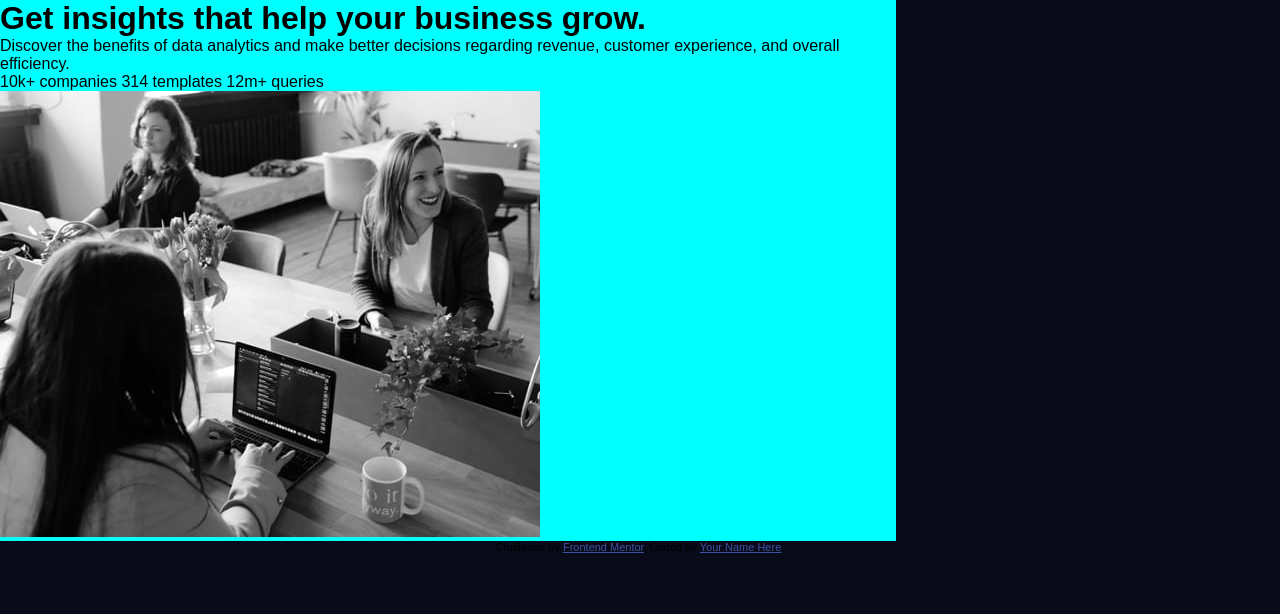
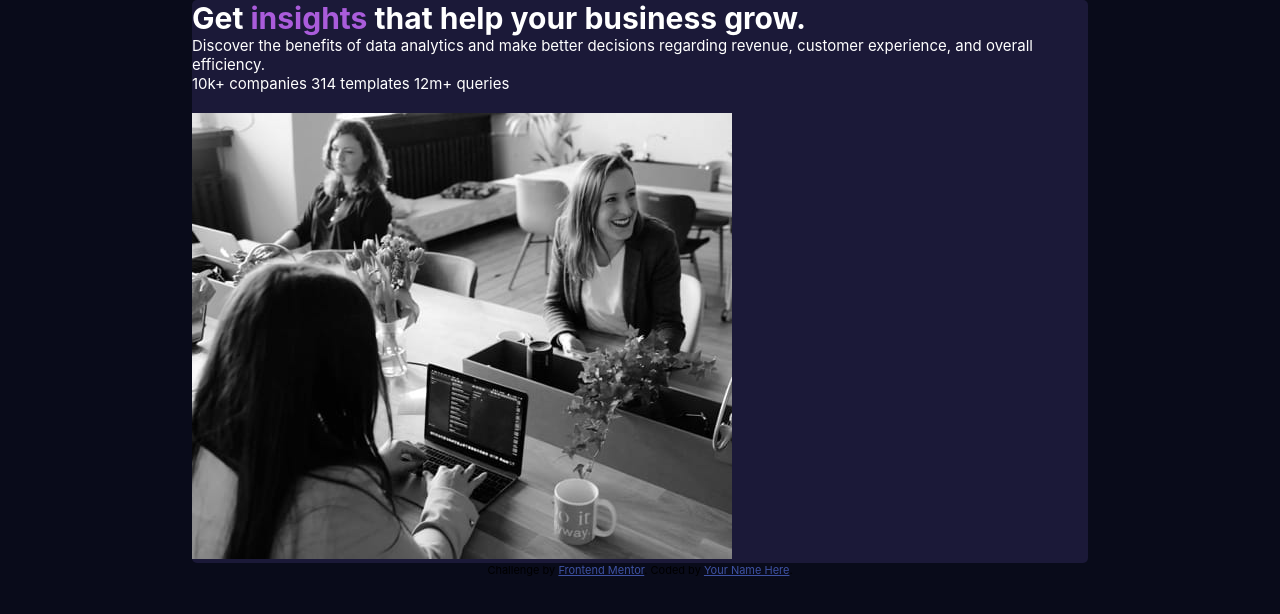
Before and after one commit to Raptore74/1er-Card-Frontend-Mentor, a plain HTML site: page index.html in a window 1280 px wide. Drawn offline with Linux system fonts and the light colour scheme.

Commit message:
Fin dia 1

```diff
--- a/index.html
+++ b/index.html
@@ -13,12 +13,9 @@
 <body>
   <div class="card">
     <div class="text">
-      <h1>Get insights that help your business grow.</h1>
+      <h1>Get <span id="span1">insights </span> that help your business grow.</h1>
       <p>Discover the benefits of data analytics and make better decisions regarding revenue, customer
         experience, and overall efficiency.</p>
-
-
-
 
       10k+ companies
       314 templates
@@ -27,9 +24,8 @@
     <div class="image">
       <img id="img" src="./images/image-header-desktop.jpg" alt="">
     </div>
+  </div>
 
-
-</div>
   <div class="attribution">
     Challenge by <a href="https://www.frontendmentor.io?ref=challenge" target="_blank">Frontend Mentor</a>.
     Coded by <a href="#">Your Name Here</a>.
--- a/style.css
+++ b/style.css
@@ -5,23 +5,53 @@
 }
 
 @import url('https://fonts.googleapis.com/css2?family=Inter:wght@400;700&display=swap');
-@import url('https://fonts.googleapis.com/css2?family=Inter&family=Lexend+Deca&display=swap');
+@import url('https://fonts.googleapis.com/css2?family=Lexend+Deca&display=swap');
 
 body {
 font-family: 'Inter', sans-serif;
-font-family: 'Lexend Deca', sans-serif;
-background-color: hsl(233, 47%, 7%);
+font-size: 15px;
+/* font-family: 'Lexend Deca', sans-serif;*/
+ background-color: hsl(233, 47%, 7%);
 }
 
 .card {
-    background-color: aqua;
+    display: grid;
+    gap: 20px;
+    background-color: hsl(244, 38%, 16%);
     width: 70%;
+    border-radius: 5px;
+    margin: auto;
+
+    grid-template-areas:
+        "image"
+        "text";
 }
 
-.img {
-    width: 100%;
-    border: none;
+.text {
+    grid-area: "text";
+    color: hsl(0, 0%, 100%);
 }
 
-.attribution { font-size: 11px; text-align: center; }
-.attribution a { color: hsl(228, 45%, 44%); }
+#span1 {
+    color: hsl(277, 64%, 61%);
+}
+
+.image {
+    grid-area: "image";
+    width: 100%;
+}
+
+.attribution {
+    font-size: 11px; text-align: center;
+}
+
+.attribution a {
+    color: hsl(228, 45%, 44%);
+}
+
+@media (min-width: 600px) {
+    .card {
+        grid-template-areas:
+            "text" "image";
+    }
+}
```
